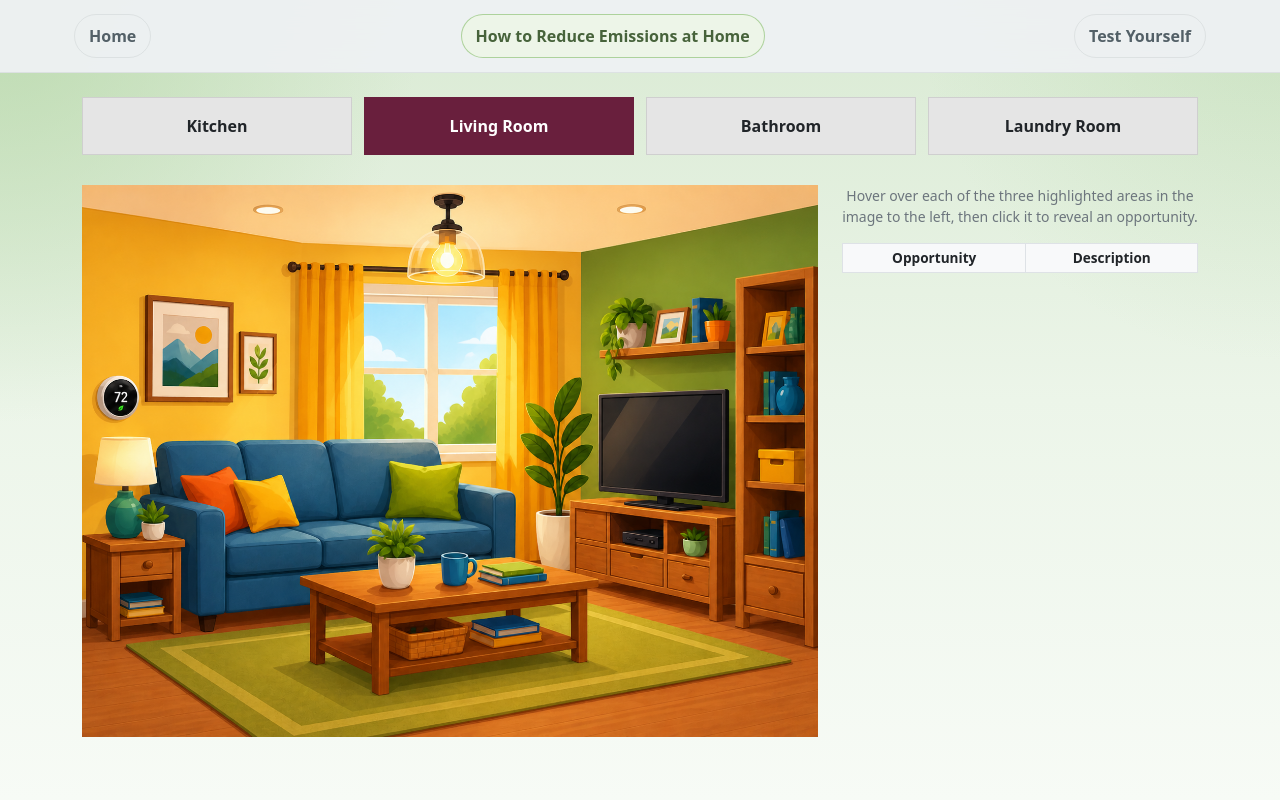
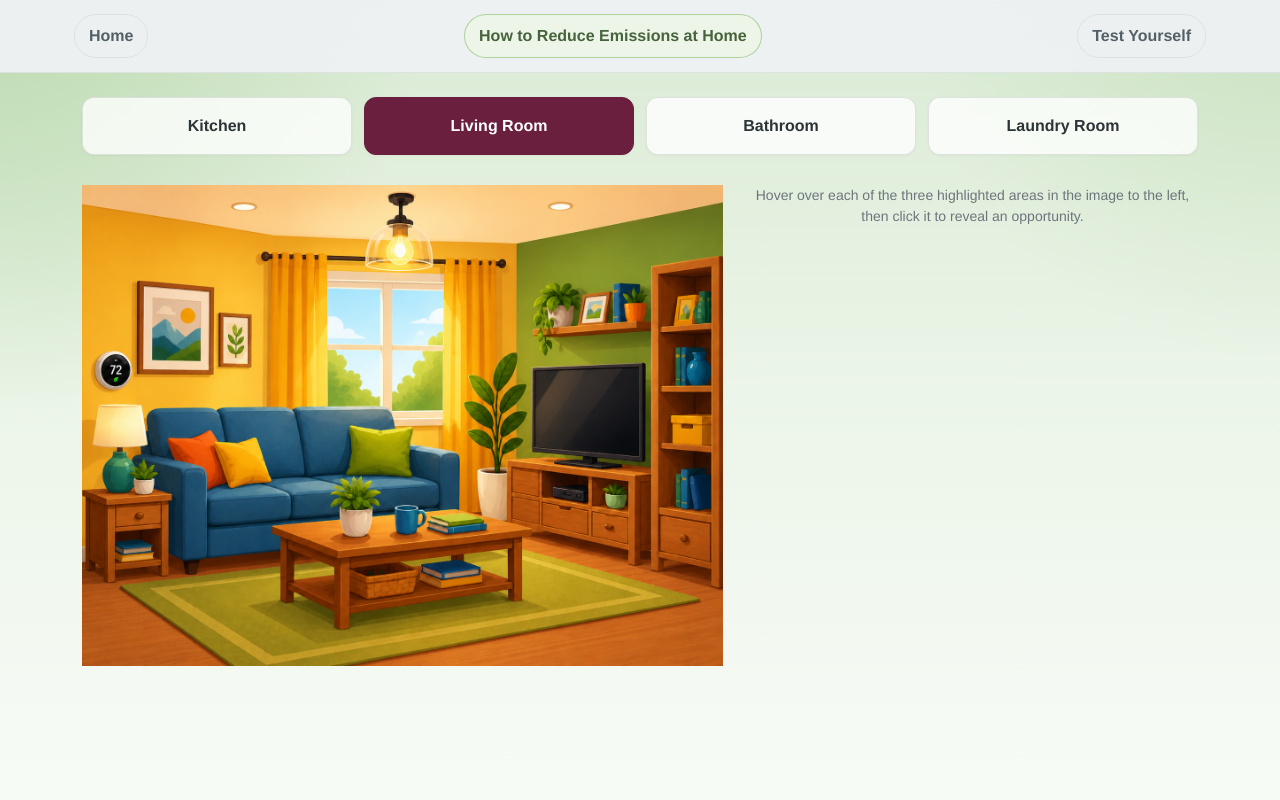
Before and after one commit to ar4996/Reduce-GHG-Emissions-At-Home, a Flask app: page /learn/1 in a window 1280 px wide. Run offline with Flask 3, Linux system fonts and the light colour scheme; lists and menus that the app fills with data are empty; some libraries are stand-ins or nearby versions.

Commit message:
design changes

```diff
--- a/static/css/lessons.css
+++ b/static/css/lessons.css
@@ -1,26 +1,32 @@
+/* ============================================================
+   Lesson / welcome pages (Bootstrap layout)
+   Keep visuals consistent with shared tokens in styles.css.
+   ============================================================ */
+
 .house-img{
     max-width: 300px;
     margin-bottom: 16px;
     display: block;
 }
 
-/* Match the quiz/planner page background on the learning screens. */
+/* Ensure layout.html pages (which don't use .page-simple) still inherit
+   the same typography + base colors as the rest of the site.
+   Background is defined in styles.css (.learn-page). */
 .learn-page {
     min-height: 100vh;
-    background:
-        radial-gradient(circle at top left, rgba(182, 215, 168, 0.82), transparent 28%),
-        radial-gradient(circle at top right, rgba(147, 196, 125, 0.22), transparent 24%),
-        linear-gradient(180deg, #d9ead3 0%, #ecf5e9 50%, #f7fbf6 100%);
+    font-family: 'Helvetica Neue', Arial, sans-serif;
+    color: var(--text-dark);
 }
 
 .title{
-    color: #1d8449;
-    font-size: 32px;
-    font-weight: bold;
+    color: var(--accent-dark);
+    font-size: 2rem;
+    font-weight: 800;
+    line-height: 1.2;
 }
 
 .dark-grey {
-    color: #444444;
+    color: #536067;
 }
 
 .centertext {
@@ -144,17 +142,32 @@
 
 .lesson-step {
     flex: 1;
-    background-color: #e5e5e5;
-    border: 1px solid #cfcfcf;
+    background-color: rgba(255, 255, 255, 0.78);
+    border: 1px solid rgba(45, 52, 54, 0.12);
+    border-radius: 12px;
     text-align: center;
     font-weight: 600;
     padding: 16px 12px;
+    box-shadow: 0 1px 3px rgba(0,0,0,0.04);
 }
 
 .lesson-step.active {
-    background-color: #691F3D;
-    border-color: #691F3D;
+    background-color: var(--accent-maroon);
+    border-color: var(--accent-maroon);
     color: #ffffff;
+}
+
+/* Normalize Bootstrap success buttons to match the shared green token. */
+.learn-page .btn.btn-success,
+.learn-page .btn.btn-primary {
+    background-color: var(--accent-green);
+    border-color: var(--accent-dark);
+}
+
+.learn-page .btn.btn-success:hover,
+.learn-page .btn.btn-primary:hover {
+    background-color: var(--accent-dark);
+    border-color: var(--accent-dark);
 }
 
 .room-image-wrapper {
@@ -191,17 +204,86 @@
 /* Opportunity table */
 
 .opportunity-table {
-    font-size: 0.85rem;
+    width: 100%;
+    table-layout: fixed;
+    font-size: 0.95rem;
+    line-height: 1.35;
     background-color: #ffffff;
+    border: 1px solid var(--border-gray);
+    border-radius: 14px;
+    overflow: hidden;
+    box-shadow: 0 1px 4px rgba(0,0,0,0.04);
 }
 
 .opportunity-table th,
 .opportunity-table td {
     vertical-align: middle;
+    border-color: rgba(45, 52, 54, 0.12) !important;
 }
 
-.opportunity-table th {
-    background-color: #f8f9fa;
+.opportunity-table.table-sm > :not(caption) > * > * {
+    padding: 0.75rem 0.8rem;
+}
+
+.opportunity-table thead th {
+    background-color: rgba(189, 224, 254, 0.55);
+    color: #355029;
+    font-size: 0.74rem;
+    font-weight: 900;
+    letter-spacing: 0.08em;
+    text-transform: uppercase;
+    white-space: normal;
+}
+
+.opportunity-table thead th:nth-child(1),
+.opportunity-table thead th:nth-child(2) {
+    white-space: nowrap;
+}
+
+.opportunity-table thead th:nth-child(3) {
+    text-align: right;
+}
+
+.opportunity-table th:nth-child(1),
+.opportunity-table td:nth-child(1) {
+    width: 32%;
+    min-width: 150px;
+}
+
+.opportunity-table th:nth-child(2),
+.opportunity-table td:nth-child(2) {
+    width: 44%;
+}
+
+.opportunity-table th:nth-child(3),
+.opportunity-table td:nth-child(3) {
+    width: 24%;
+    min-width: 160px;
+}
+
+.opportunity-table tbody td {
+    text-align: left;
+}
+
+.opportunity-table tbody td:nth-child(2) {
+    overflow-wrap: anywhere;
+}
+
+.opportunity-table tbody td:nth-child(3) {
+    text-align: right;
+    font-variant-numeric: tabular-nums;
+}
+
+.opportunity-table tbody td:first-child {
+    font-weight: 800;
+}
+
+.opportunity-table tbody tr:nth-child(even) {
+    background: rgba(238, 241, 243, 0.55);
+}
+
+.opportunity-table tbody tr:hover {
+    background: rgba(189, 224, 254, 0.28);
 }
 
 /* Next room / quiz button */
--- a/static/css/styles.css
+++ b/static/css/styles.css
@@ -8,8 +8,9 @@
     --room-blue: #A2D2FF;
     --room-laundry: #D0F0C0;
     --text-dark: #2D3436;
-    --accent-green: #2ECC71;
-    --accent-dark: #27AE60;
+    /* Primary CTA green (legacy, less neon). */
+    --accent-green: #1d8449;
+    --accent-dark: #166c3b;
     --accent-maroon: #691F3D;
     --border-gray: #DFE6E9;
     --rita-red: #D63031;
@@ -17,6 +18,33 @@
 
 body {
     margin: 0;
+}
+
+/* ============================================================
+   CTA button sizing
+   Use `.btn-cta` alongside existing color classes
+   (e.g., `.btn-primary btn-cta`, `.btn btn-success btn-cta`).
+   `.btn.btn-cta` intentionally has higher specificity than
+   Bootstrap's `.btn` so it can override padding/font-size.
+   ============================================================ */
+.btn-cta,
+.btn.btn-cta {
+    display: inline-flex;
+    align-items: center;
+    justify-content: center;
+    gap: 10px;
+    padding: 16px 48px;
+    border-radius: 30px;
+    font-size: 1.05rem;
+    font-weight: 800;
+    line-height: 1.1;
+    text-decoration: none;
+}
+
+.btn-cta:focus-visible,
+.btn.btn-cta:focus-visible {
+    outline: 3px solid rgba(182, 215, 168, 0.65);
+    outline-offset: 2px;
 }
 
 .site-nav {
--- a/static/js/lesson.js
+++ b/static/js/lesson.js
@@ -32,6 +32,9 @@ $(document).ready(function () {
         const existingRow = $(`#opportunity-table-body tr[data-item="${itemKey}"]`);
 
         if (existingRow.length === 0) {
+            // Show the table the first time we add a row.
+            $("#opportunity-table").removeClass("d-none");
+
             const newRow = `
                 <tr data-item="${itemKey}">
                     <td>${itemData.opportunity}</td>
--- a/templates/home.html
+++ b/templates/home.html
@@ -13,10 +13,10 @@
 
     <div class="hero-actions">
         <form action="{{ url_for('start') }}" method="POST" class="start-form">
-            <button type="submit" class="btn-primary-lg">Start</button>
+            <button type="submit" class="btn-primary btn-cta">Start</button>
         </form>
 
-        <a href="{{ url_for('quiz_binary') }}" class="btn-maroon-lg">Test yourself</a>
+        <a href="{{ url_for('quiz_binary') }}" class="btn-maroon btn-cta">Test yourself</a>
     </div>
 
     <nav class="hero-jump">
--- a/templates/lesson-welcome.html
+++ b/templates/lesson-welcome.html
@@ -7,7 +7,7 @@
     <p class="centertext title">Learning About Sustainable Living</p>
     <p class="centertext dark-grey">In this module, you'll have the opportunity to visit different rooms in a house, and you'll learn about opportunities to make sustainable living choices in each room</p>
     <div class="lesson-buttons">
-      <a href="{{ url_for('lesson_page', index=0) }}" class="btn welcome-button-width">Go to Kitchen</a>
+      <a href="{{ url_for('lesson_page', index=0) }}" class="btn btn-cta">Go to Kitchen</a>
     </div>
   </div>
 
--- a/templates/lesson.html
+++ b/templates/lesson.html
@@ -4,7 +4,7 @@
 
 {% block content %}
 
-<div class="container mt-4">
+<div class="container-lg mt-4">
 
     <div class="lesson-progress">
         <div class="lesson-step {% if current_index == 0 %}active{% endif %}">Kitchen</div>
@@ -13,9 +13,9 @@
         <div class="lesson-step {% if current_index == 3 %}active{% endif %}">Laundry Room</div>
     </div>
 
-    <div class="row">
+    <div class="row g-4">
 
-        <div class="col-md-8">
+        <div class="col-md-8 col-lg-7">
             <div class="room-image-wrapper">
 
                 <img
@@ -39,13 +39,13 @@
             </div>
         </div>
 
-        <div class="col-md-4 centertext">
+        <div class="col-md-4 col-lg-5 centertext">
 
             <p class="small text-muted">
                 Hover over each of the three highlighted areas in the image to the left, then click it to reveal an opportunity.
             </p>
 
-            <table class="table table-bordered table-sm opportunity-table">
+            <table id="opportunity-table" class="table table-bordered table-sm opportunity-table d-none">
                 <thead>
                     <tr>
                         <th>Opportunity</th>
@@ -60,7 +60,7 @@
             </table>
 
             <div id="show-co2-container" class="text-center mt-3 d-none">
-                <button id="show-co2-btn" class="btn btn-success">
+                <button id="show-co2-btn" class="btn btn-success btn-cta">
                     Show CO₂ Emissions Reduction Data
                 </button>
             </div>
@@ -68,7 +68,7 @@
             <div id="next-room-container" class="text-center mt-3 d-none">
                 <button
                     id="next-room-btn"
-                    class="btn btn-success"
+                    class="btn btn-success btn-cta"
                     data-next-index="{{ next_index }}"
                 >
                     {% if room_data.next_room %}
--- a/templates/welcome.html
+++ b/templates/welcome.html
@@ -27,10 +27,10 @@
         </p>
 
         <div class="welcome-buttons">
-          <a href="{{ url_for('lesson_welcome') }}" class="btn btn-primary btn-lg welcome-button-width">
+          <a href="{{ url_for('lesson_welcome') }}" class="btn btn-primary btn-cta welcome-button-width">
             Learn about<br> sustainable living
           </a>
-          <a href="{{ url_for('quiz_planner') }}" class="btn btn-secondary btn-lg welcome-button-width">
+          <a href="{{ url_for('quiz_planner') }}" class="btn btn-secondary btn-cta welcome-button-width">
             Test<br> your knowledge
           </a>
         </div>
```
Also changed, not shown: other parts of static/css/lessons.css (+14 -22 lines), static/css/binary.css (+19 -7 lines).
